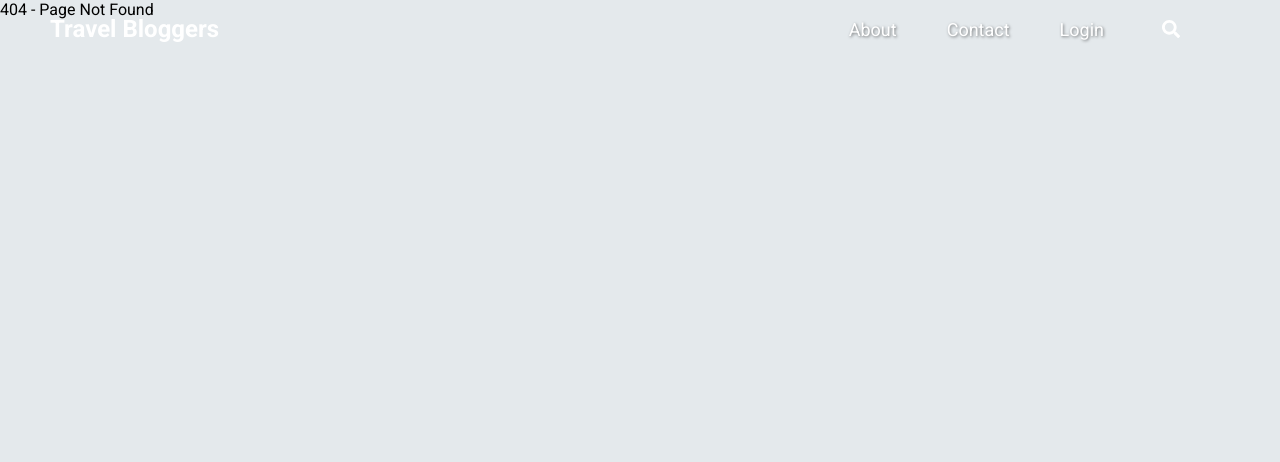
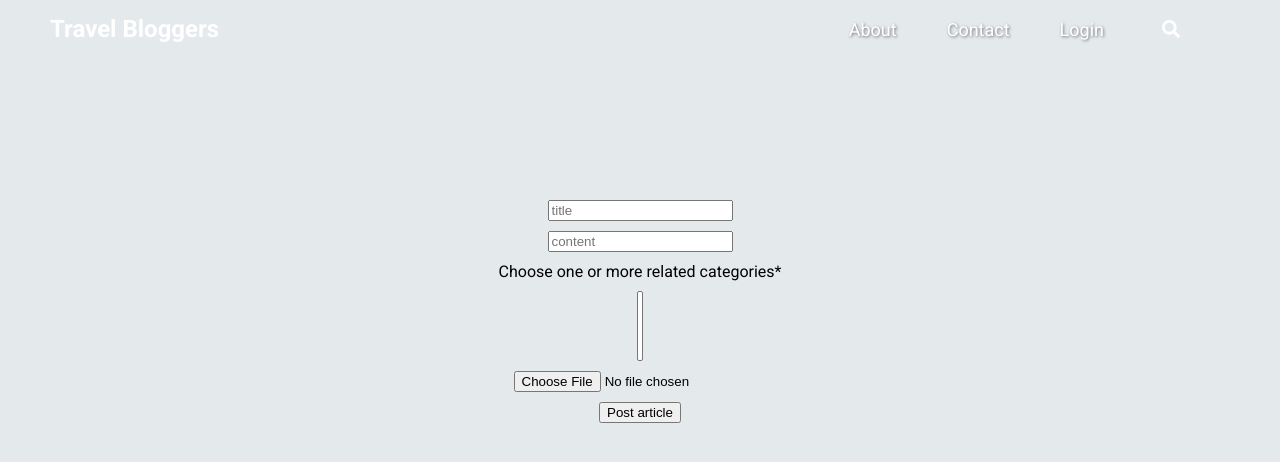
Before and after one commit to Vanyl/travelBloggers-frontend, a React (Vite) app in the folder frontend/: page /my-account-add-article in a window 1280 px wide. Before the commit this address had no page. Shown: the top 462 px of the page. Built offline with nearby package versions, Linux system fonts and the light colour scheme.

Commit message:
route to profile/settings/addarticle added + addarticle page base

```diff
--- /dev/null
+++ b/frontend/src/components/AddArticle.jsx
@@ -0,0 +1,51 @@
+import '../sass/addArticle.sass'
+import { useState } from 'react';
+
+const AddArticle = () => {
+    const [selectedCategories, setSelectedCategories] = useState([]);
+
+    const categories = [
+        { category: 'europe' },
+        { category: 'america'}
+    ]
+
+    const handleCategoryChange = (event) => {
+      const { options } = event.target;
+      const selected = [];
+      for (let i = 0; i < options.length; i++) {
+        if (options[i].selected) {
+          selected.push(options[i].value);
+        }
+      }
+      setSelectedCategories(selected);
+    };
+
+
+    return (
+        <>
+        <form action="" className="form-add-article">
+            <input type="text" placeholder="title"/>
+            <input type="textarea" placeholder="content"/>
+            <label htmlFor="categories">Choose one or more related categories*</label>
+            <select
+                name="categories"
+                id="categories"
+                multiple
+                className="py-1 text-xl lg:text-base text-gray-dark rounded-lg mt-3"
+                value={selectedCategories}
+                onChange={handleCategoryChange}
+            >
+                {categories.map((category) => (
+                <option key={category.id} value={category.id}>
+                    {category.name}
+                </option>
+                ))}
+            </select>
+            <input type="file" id="myFile" name="main_picture"/>
+            <button type='submit'>Post article</button>
+        </form>
+        </>
+    )
+}
+
+export default AddArticle
--- a/frontend/src/components/Profile.jsx
+++ b/frontend/src/components/Profile.jsx
@@ -1,6 +1,7 @@
 import React, { useState } from 'react';
 import '../sass/profile.sass';
 import { FaCog, FaPlus } from 'react-icons/fa';
+import { Link } from 'react-router-dom';
 
 
 const Profile = () => {
@@ -11,7 +12,7 @@ const Profile = () => {
     };
 
     const handleSettingsButtonClick = () => {
-        // Logique à exécuter lorsque le bouton de réglages est cliqué
+
     };
 
     const handleAddArticle = () => {
@@ -30,7 +31,7 @@ const Profile = () => {
                     <p>Description</p>
                 </div>
                 <div className="settings-button" onClick={handleSettingsButtonClick}>
-                    <FaCog />
+                    <Link to="/my-account-settings"><FaCog /></Link>
                 </div>
             </div>
             <div className="feed-header">
@@ -139,7 +140,7 @@ const Profile = () => {
                     </div>
             </div>
             <div className="add-article-button" onClick={handleAddArticle}>
-                <FaPlus />
+                <Link to="/my-account-add-article"><FaPlus /></Link>
             </div>
         </div>
 
--- a/frontend/src/pages/ContactPage.jsx
+++ /dev/null
@@ -1 +0,0 @@
-const Contact
--- a/frontend/src/router/AppRouter.jsx
+++ b/frontend/src/router/AppRouter.jsx
@@ -7,6 +7,10 @@ import Authentication from "../components/Authentication"
 import NoPage from "../pages/NoPage";
 import Contact from "../pages/Contact"
 import Article from "../pages/Article";
+import Profile from "../components/Profile"
+import ProfileSettings from "../components/ProfileSettings"
+import AddArticle from "../components/AddArticle";
+
 
 
 function AppRouter() {
@@ -21,6 +25,9 @@ function AppRouter() {
           <Route path="about" element = {<About/>} />
           <Route path="contact" element = {<Contact/>} />
           <Route path="article" element = {<Article />} />
+          <Route path="my-account" element = {<Profile />} />
+          <Route path="my-account-settings" element = {<ProfileSettings />} />
+          <Route path="my-account-add-article" element = {<AddArticle />} />
           <Route path="*" element={<NoPage />} />
         </Routes>
       </BrowserRouter>
--- /dev/null
+++ b/frontend/src/sass/addArticle.sass
@@ -0,0 +1,6 @@
+.form-add-article
+    margin-top: 200px
+    display: flex
+    flex-direction: column
+    gap: 10px
+    align-items: center
```
